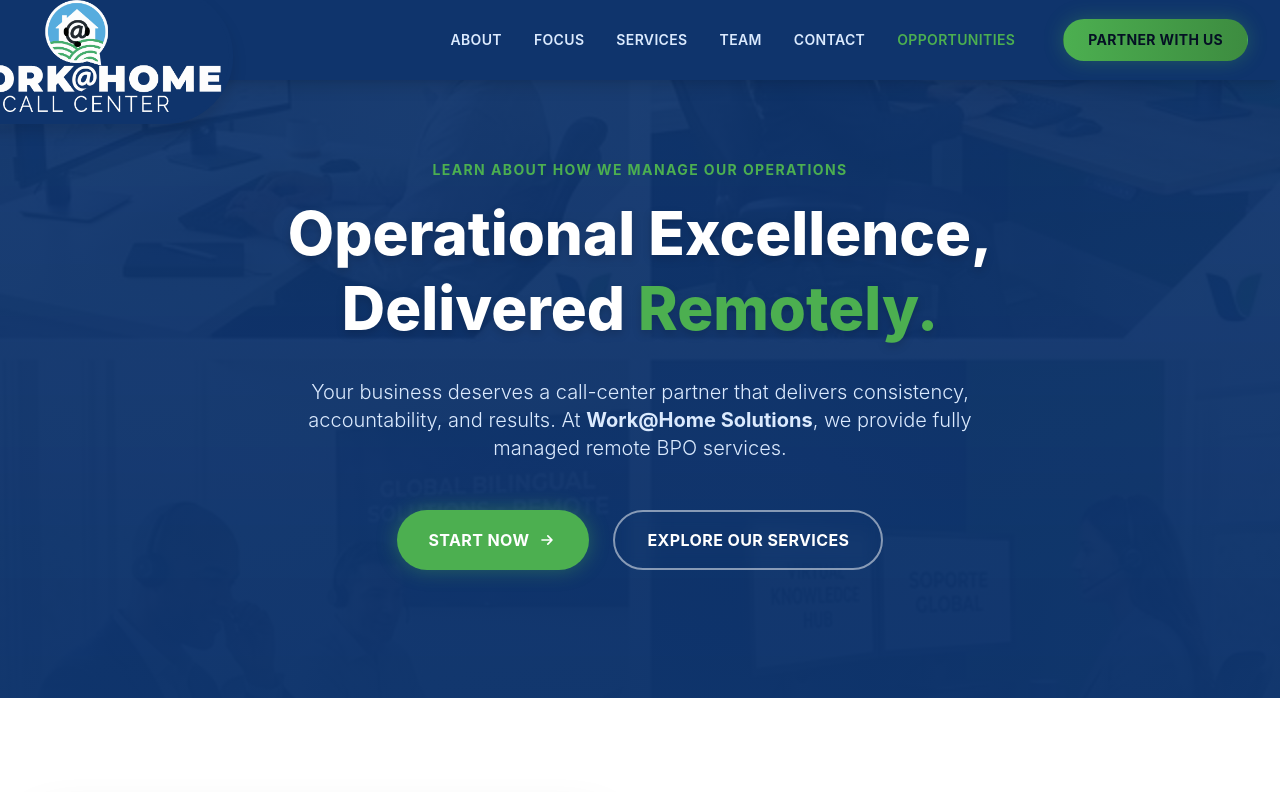
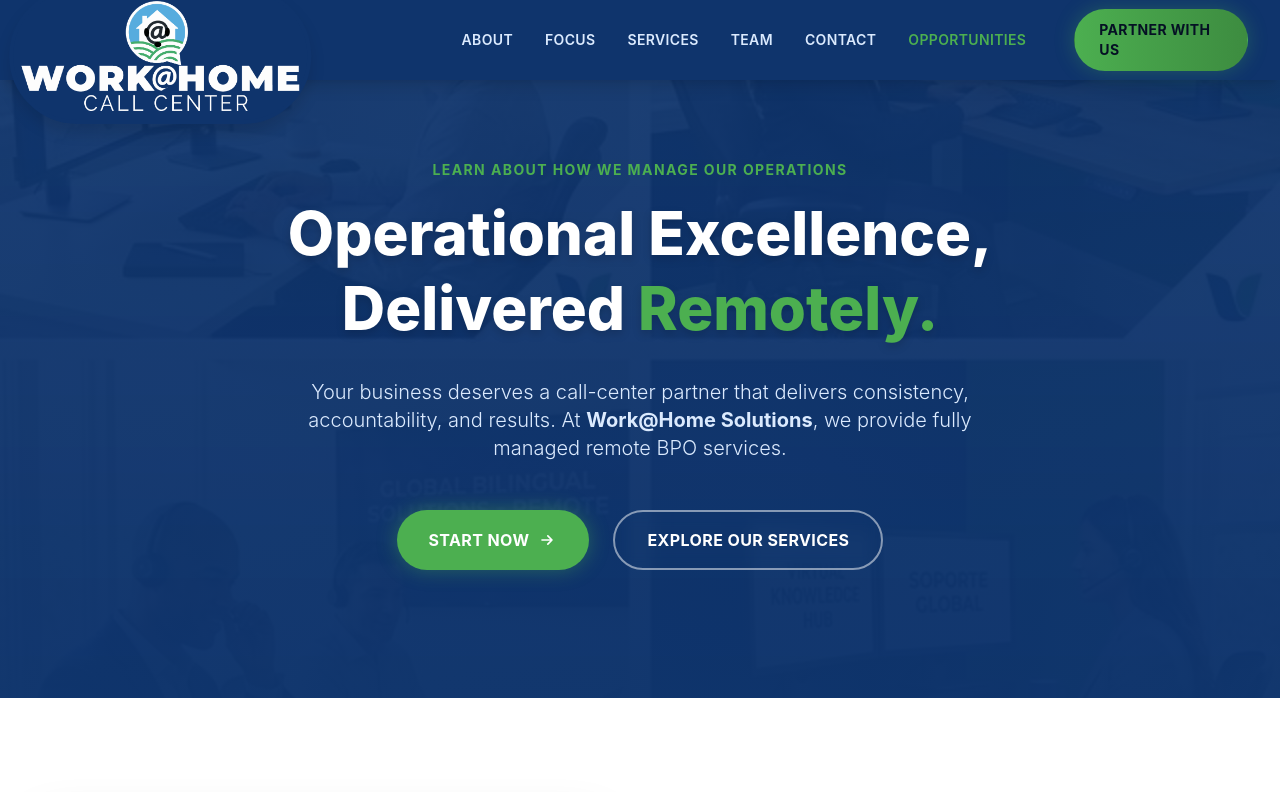
Before and after one commit to raelnv-arch/workathomecc-web, a Next.js app: page / in a window 1280 px wide. Shown: the top 792 px of the page. Built offline with nearby package versions, Linux system fonts and the light colour scheme; grey boxes are pictures that could not be loaded.

Commit message:
Increase nav left padding to 10rem on laptop screens for full logo visibility

```diff
--- a/app/globals.css
+++ b/app/globals.css
@@ -19,6 +19,6 @@
 /* Push nav content inward on laptop screens so the logo doesn't clip at viewport edge */
 @media (min-width: 768px) and (max-width: 1399px) {
   #nav-container {
-    padding-left: 5rem !important;
+    padding-left: 10rem !important;
   }
 }
```
